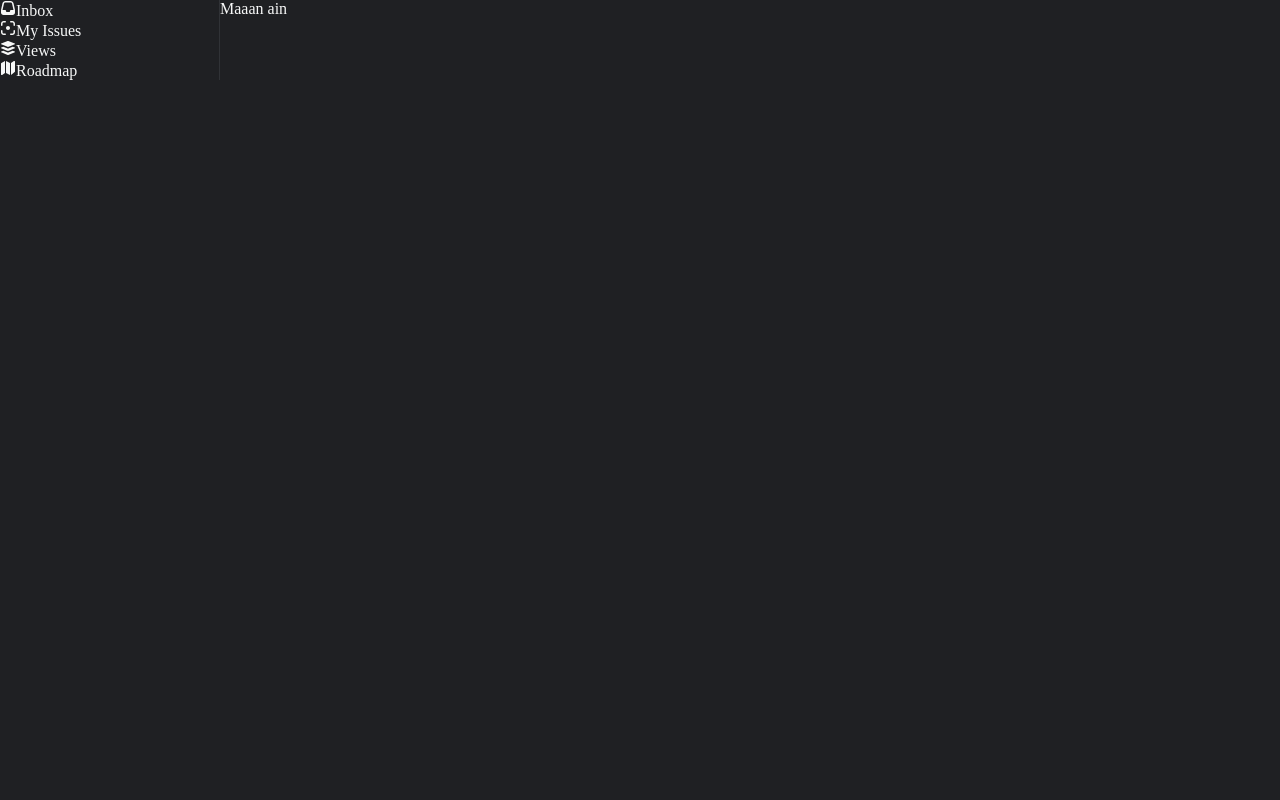
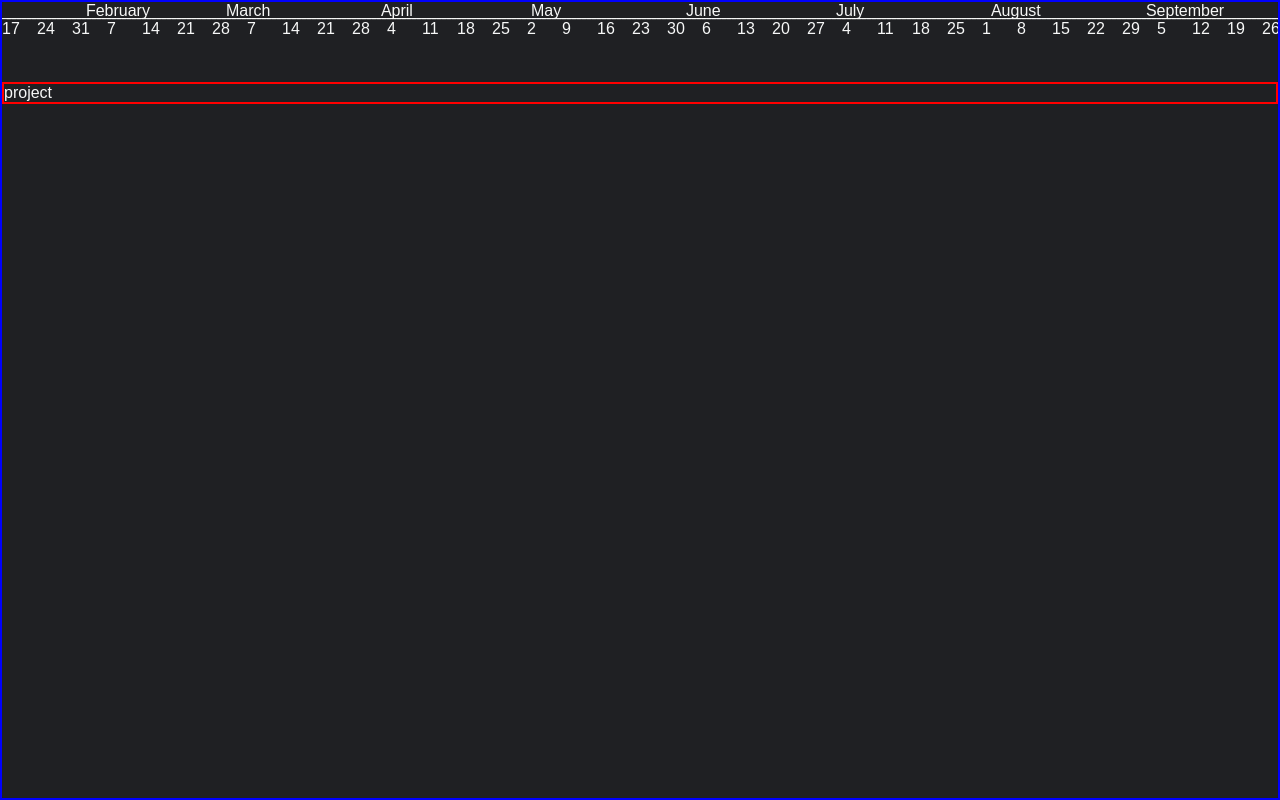
Before and after one commit to sashaikevich/magic, a React (Create React App) app: page / in a window 1280 px wide. Built offline with nearby package versions, Linux system fonts and the light colour scheme.

Commit message:
checkpoint: Got basic calender proof of concept

```diff
--- a/package.json
+++ b/package.json
@@ -11,6 +11,7 @@
     "@types/react": "^18.0.15",
     "@types/react-dom": "^18.0.6",
     "@types/styled-components": "^5.1.25",
+    "dayjs": "^1.11.3",
     "react": "^18.2.0",
     "react-dom": "^18.2.0",
     "react-scripts": "5.0.1",
--- a/src/components/AppWrapper.tsx
+++ b/src/components/AppWrapper.tsx
@@ -11,7 +11,7 @@ const AppWrapper: React.FC = function () {
   return (
     <StyledWrapper>
       <GlobalStyle />
-      <Sidebar />
+      {/* <Sidebar /> */}
       <Main />
     </StyledWrapper>
   )
--- /dev/null
+++ b/src/components/Day.tsx
@@ -0,0 +1,7 @@
+import React from "react"
+
+const Day = function () {
+  return <div data-day={1}>Day</div>
+}
+
+export default Day
--- a/src/components/Main.tsx
+++ b/src/components/Main.tsx
@@ -1,5 +1,101 @@
-import React from "react"
+import React, { useLayoutEffect, useEffect, useRef } from "react"
+import styled from "styled-components"
+import dayjs from "dayjs"
+import { projects } from "../data/projects"
+import Day from "./Day"
+
+let range = 366
+const today = dayjs(new Date())
+let month = today.format("MMMM")
+let todayDate = today.date()
+let noPastDays = range / 2
+let earliestDate = dayjs(
+  new Date(today.year(), today.month(), todayDate - noPastDays)
+)
+let noFutureDays = range / 2
+let furthestDate = dayjs(
+  new Date(today.year(), today.month(), todayDate + noFutureDays)
+)
+
 const Main = function () {
-  return <>Maaan ain</>
+  let roadmapRef = useRef<HTMLHeadingElement>(null)
+
+  // useEffect(() => {
+  //   let daysWrapper = document!
+  //     .querySelector("days-wrapper")
+  //     .getBoundingClientRect()
+  //   console.log(daysWrapper)
+  // }, [])
+
+  let arr = new Array(range).fill(null)
+  let prevHeaderMonth = ""
+  let isMonday = false
+  let isFirstOfMonth = false
+  return (
+    <Roadmap ref={roadmapRef}>
+      {/* generate header  */}
+      {/* generate projects */}
+      {/* generate last placeholder row */}
+      <div className='days-wrapper'>
+        {arr.map((d, i) => {
+          let day = dayjs(
+            new Date(today.year(), today.month(), today.date() - range / 2 + i)
+          )
+          isMonday = day.day() === 1 ? true : false
+          isFirstOfMonth = day.date() === 1 ? true : false
+
+          return (
+            <div
+              className='day'
+              key={i}
+              onMouseEnter={() => {
+                console.log(i)
+                // return the date when dragging into here
+              }}
+            >
+              _{isFirstOfMonth && day.format("MMMM")}
+              {isMonday && (
+                <>
+                  {" "}
+                  <br />
+                  {day.format("D")}
+                </>
+              )}
+            </div>
+          )
+        })}
+      </div>
+      <div className="projects-wrapper">
+        project
+      </div>
+    </Roadmap>
+  )
 }
+
+const Roadmap = styled.div`
+  width: 100%;
+  height: 100vh;
+  overflow-x: hidden;
+  border: 2px solid blue;
+  position: relative;
+  .days-wrapper {
+    height: 100%;
+    display: flex;
+    overflow-x: auto;
+    flex-wrap: nowrap;
+    .day {
+      width: 5px;
+      flex-shrink: 0;
+      user-select: none;
+    }
+  }
+  .projects-wrapper {
+    position: absolute;
+    left:0;
+    right: 0;
+    top: 80px;
+    border: 2px solid red;
+  }
+`
+
 export default Main
--- a/src/components/MenuItem.tsx
+++ b/src/components/MenuItem.tsx
@@ -3,7 +3,7 @@ import styled from "styled-components"
 
 interface MIType {
   title: String
-  icon: any // TODO: figure out the correct type
+  icon: any // TODO: figure out the correct type (Not React.FunctionComponent<React.SVGAttributes<SVGElement>> )
   path: String
   active: Boolean
 }
@@ -12,7 +12,11 @@ interface Props {
   item: MIType
 }
 
-const MenuItem: React.FC <Props> = function({item}) {
+// const MenuItem: React.FC <Props> = function(props) {
+// function MenuItem(props:Props) {
+// const MenuItem  = function ({item}:Props) {
+
+const MenuItem: React.FC<Props> = function ({ item }) {
   return (
     <StyledMenuItem>
       {item.icon}
--- /dev/null
+++ b/src/data/projects.js
@@ -0,0 +1,10 @@
+import * as dayjs from "dayjs"
+
+export const projects: object[] = [
+  {
+    title: "Gather crystals",
+    startDate: "",
+    endDate: "",
+    lead: "Alex",
+  },
+]
--- a/src/globalStyles.js
+++ b/src/globalStyles.js
@@ -16,6 +16,9 @@ const GlobalStyle = createGlobalStyle`
 body {
   color: ${({ theme }) => theme.colors.dark.main};
   background-color: ${({ theme }) => theme.colors.dark.bg};
+  width: 100%;
+  overflow-x: hidden;
+  font-family: sans-serif;
   @media (max-width: ${({ theme }) => theme.breakpoints.mobile}){
     background-color: red;
   }
```
Also changed, not shown: 1 other file (tests, documents, lock files or other folders).
